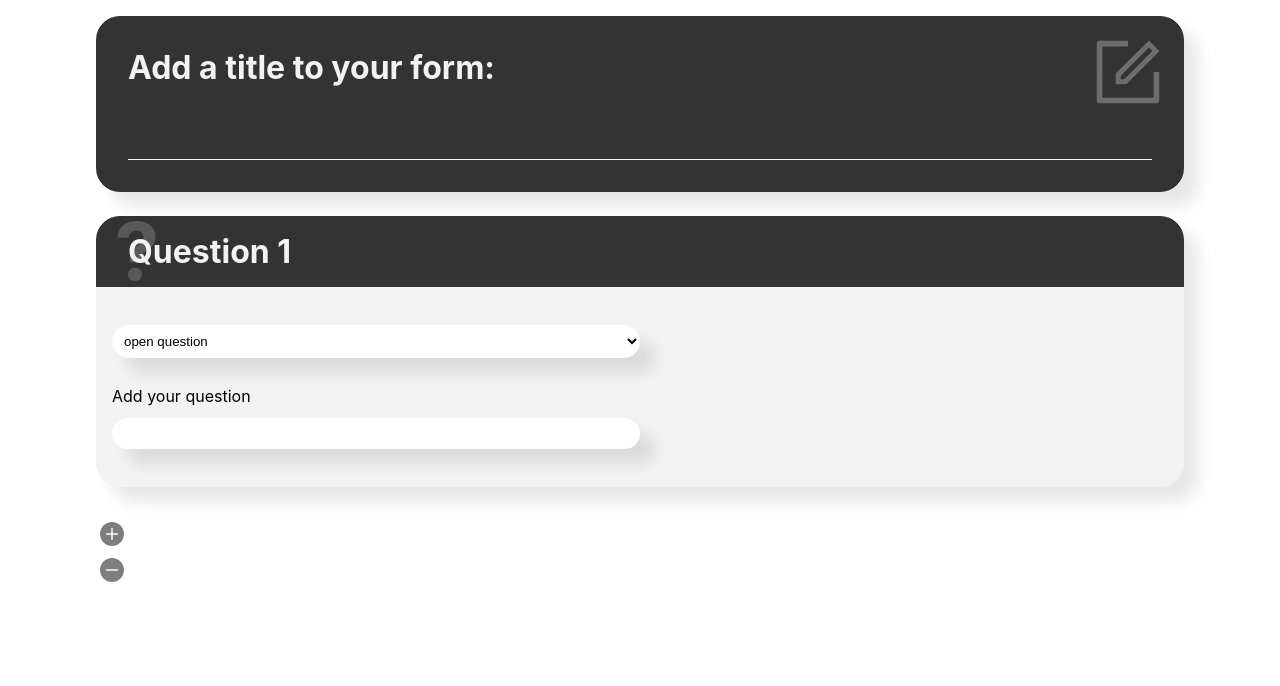
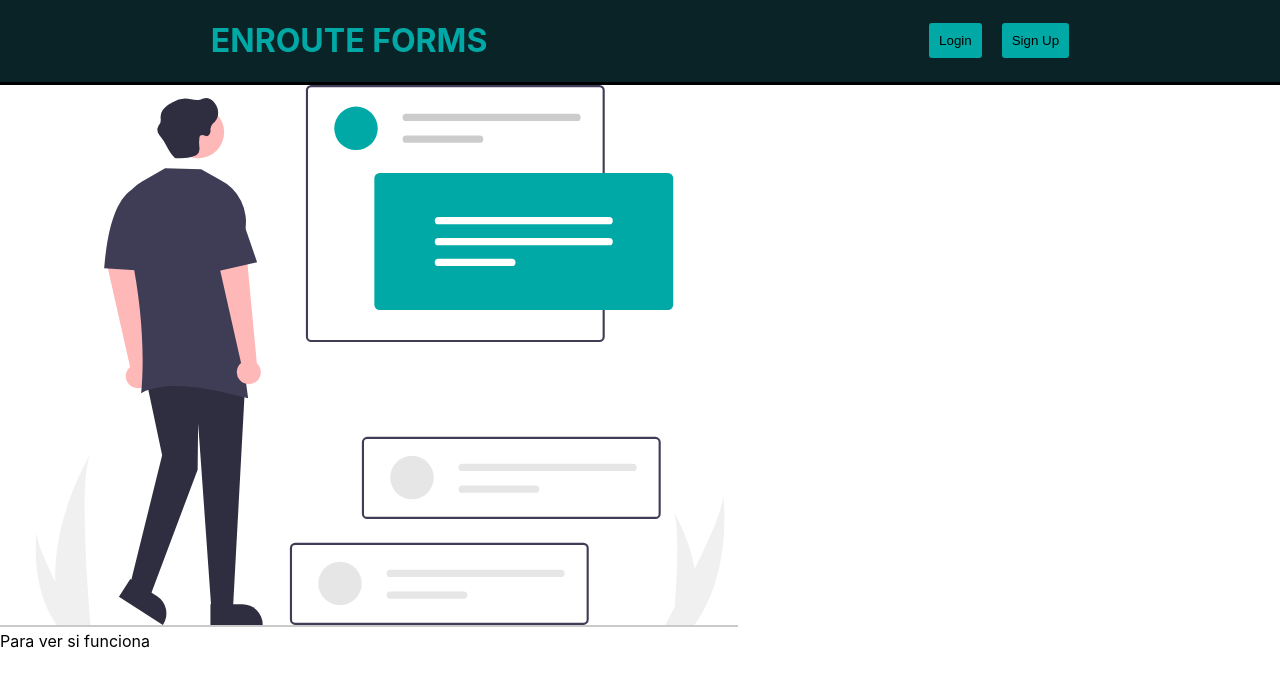
Before and after one commit to mikolertesx/r6-questions-app, a Next.js app: page / in a window 1280 px wide. Shown: the top 686 px of the page. Built offline with nearby package versions, Linux system fonts and the light colour scheme.

Commit message:
login page

```diff
--- a/components/button-controls/index.jsx
+++ b/components/button-controls/index.jsx
@@ -1,4 +1,5 @@
 import { BsPlusCircleFill, BsFillDashCircleFill } from 'react-icons/bs'
+import { GiBouncingSword } from 'react-icons/gi'
 import styles from './styles.module.scss'
 
 const ButtonControls = ({ addFn, subtractFn, addText, subtractText }) => {
@@ -8,6 +9,7 @@ const ButtonControls = ({ addFn, subtractFn, addText, subtractText }) => {
         <BsPlusCircleFill />
         <span>{addText}</span>
       </div>
+      <GiBouncingSword />
       <div onClick={subtractFn} className={styles.btn}>
         <BsFillDashCircleFill />
         <span>{subtractText}</span>
--- /dev/null
+++ b/components/landing-body/index.jsx
@@ -0,0 +1,18 @@
+import styles from './styles.module.scss'
+import launch from './Browsing.svg'
+
+const Body = () =>{
+    console.log(launch)
+    return (
+        <div>
+            <div>
+                <img src={launch.src}></img>
+            </div>
+            <div>
+                <label htmlFor="">Para ver si funciona</label>
+            </div>
+        </div>
+    )
+}
+
+export default Body
--- /dev/null
+++ b/components/landing-navbar/index.jsx
@@ -0,0 +1,18 @@
+import styles from './styles.module.scss'
+
+
+const Navbar = () => {
+  return (
+    <navbar className={styles.Navbar}>
+          <div>
+            <h1>ENROUTE FORMS</h1>
+          </div>
+          <div>
+            <button>Login</button>
+            <button>Sign Up</button>
+          </div>
+    </navbar>
+  )
+}
+
+export default Navbar
--- /dev/null
+++ b/components/landing-navbar/styles.module.scss
@@ -0,0 +1,23 @@
+.Navbar{
+    background-color: rgb(9, 35, 39);
+    display: flex;
+    flex-direction: row;
+    border-style: none;
+    border-color: black 1px ;
+    border-bottom-style: solid;
+    align-items: center;
+    justify-content: space-around;
+
+    h1{
+        color: rgb(0, 169, 165);
+    }
+
+    button{
+        padding: 10px;
+        border-radius: 3px;
+        min-width: 20px;
+        margin-left: 20px;
+        background-color: rgb(0, 169, 165);
+        border-style: none;
+    }
+}
--- a/pages/index.js
+++ b/pages/index.js
@@ -1,6 +1,6 @@
 import Head from 'next/head'
-
-import FormCreationInterface from 'components/form-creation-interface'
+import Navbar from 'components/landing-navbar'
+import Body from 'components/landing-body'
 
 export default function Home() {
   return (
@@ -10,7 +10,8 @@ export default function Home() {
         <meta name="description" content="Generated by create next app" />
         <link rel="icon" href="/favicon.ico" />
       </Head>
-      <FormCreationInterface />
+        <Navbar/>
+        <Body />
     </div>
   )
 }
```
Also changed, not shown: components/landing-body/Browsing.svg (added), components/landing-body/Survey.svg (added), components/landing-body/styles.module.scss (added).
